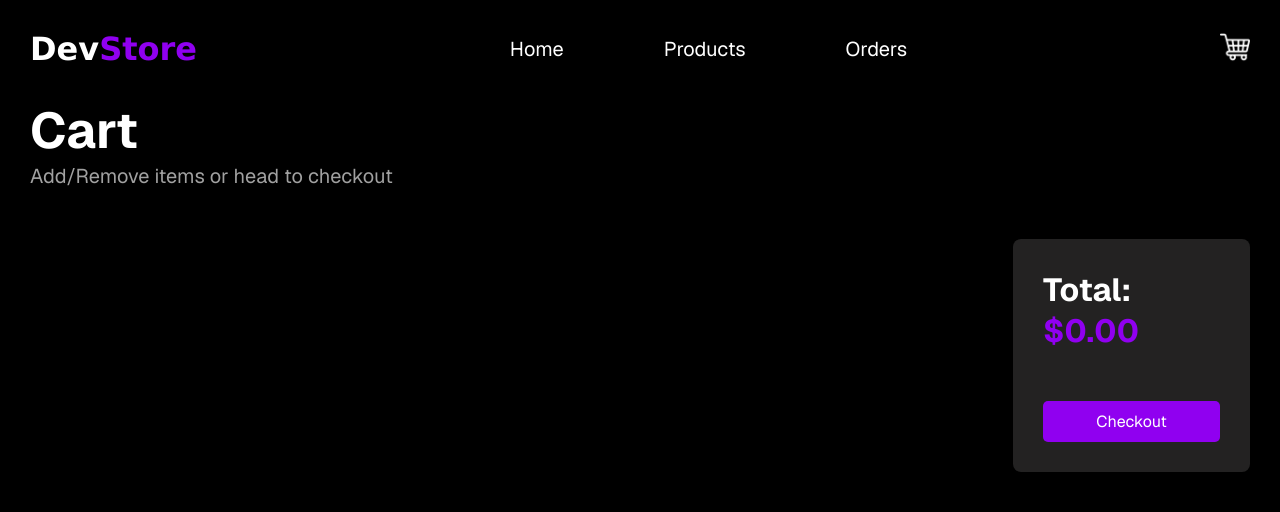
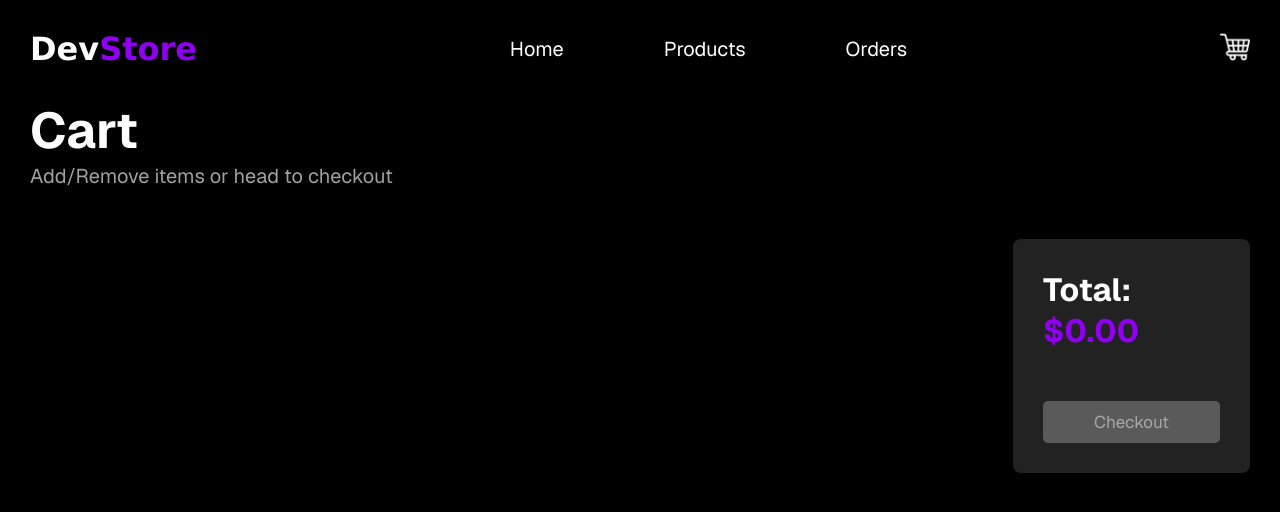
Before and after one commit to abelgideon/dev-store, a React (Vite) app: page /cart in a window 1280 px wide. Shown: the top 512 px of the page. Built offline with nearby package versions, Linux system fonts and the light colour scheme; a web font is replaced by a local one.

Commit message:
Disable checkout when cart is empty

```diff
--- a/src/components/CartItem.jsx
+++ b/src/components/CartItem.jsx
@@ -8,9 +8,19 @@ function CartItem({ item }) {
     <div className="cart-item">
       <div className="cart-item-controls">
         <div className="quantity-control">
-          <button onClick={() => decreaseQty(item.id)}>-</button>
+          <button
+            className="plus-quantity"
+            onClick={() => decreaseQty(item.id)}
+          >
+            -
+          </button>
           <span className="quantity">{item.quantity}</span>
-          <button onClick={() => increaseQty(item.id)}>+</button>
+          <button
+            className="minus-quantity"
+            onClick={() => increaseQty(item.id)}
+          >
+            +
+          </button>
         </div>
         <img
           className="delete-btn"
--- a/src/index.css
+++ b/src/index.css
@@ -126,6 +126,7 @@ body {
   padding: 10px 30px;
   border-radius: 5px;
   border: none;
+  cursor: pointer;
 }
 
 .hero-btn {
@@ -368,7 +369,7 @@ body {
 
 .cart-btn {
   text-align: center;
-  font-size: 20px;
+  font-size: 17px;
 }
 
 .cart-btn:disabled {
@@ -454,6 +455,13 @@ body {
 
 .checkout-btn {
   text-align: center;
+  font-size: 17px;
+}
+
+.checkout-btn:disabled {
+  background-color: gray;
+  cursor: not-allowed;
+  opacity: 0.6;
 }
 
 .cart-item {
@@ -496,6 +504,11 @@ body {
 
 .quantity-control {
   font-size: 20px;
+}
+
+.plus-quantity,
+.minus-quantity {
+  cursor: pointer;
 }
 
 @media (max-width: 1190px) {
@@ -563,7 +576,7 @@ body {
 
 .checkout-confirm-btn {
   text-align: center;
-  font-size: 20px;
+  font-size: 17px;
 }
 
 .checkout-price {
--- a/src/pages/CartPage.jsx
+++ b/src/pages/CartPage.jsx
@@ -1,9 +1,14 @@
-import { Link } from "react-router-dom";
+import { Link, useNavigate } from "react-router-dom";
 import CartItem from "../components/CartItem";
 import { useCart } from "../context/CartContext";
 
 function CartPage() {
   const { cart } = useCart();
+  const navigate = useNavigate();
+
+  const handleClick = () => {
+    navigate("/checkout");
+  };
 
   const total = cart.reduce((sum, item) => sum + item.price * item.quantity, 0);
   return (
@@ -21,9 +26,13 @@ function CartPage() {
           <h1>
             Total: <span className="cart-price">${total.toFixed(2)}</span>
           </h1>
-          <Link to="/checkout" className="checkout-btn btn">
+          <button
+            onClick={handleClick}
+            className="checkout-btn btn"
+            disabled={cart.length <= 0 ? true : false}
+          >
             Checkout
-          </Link>
+          </button>
         </div>
       </div>
     </>
```
